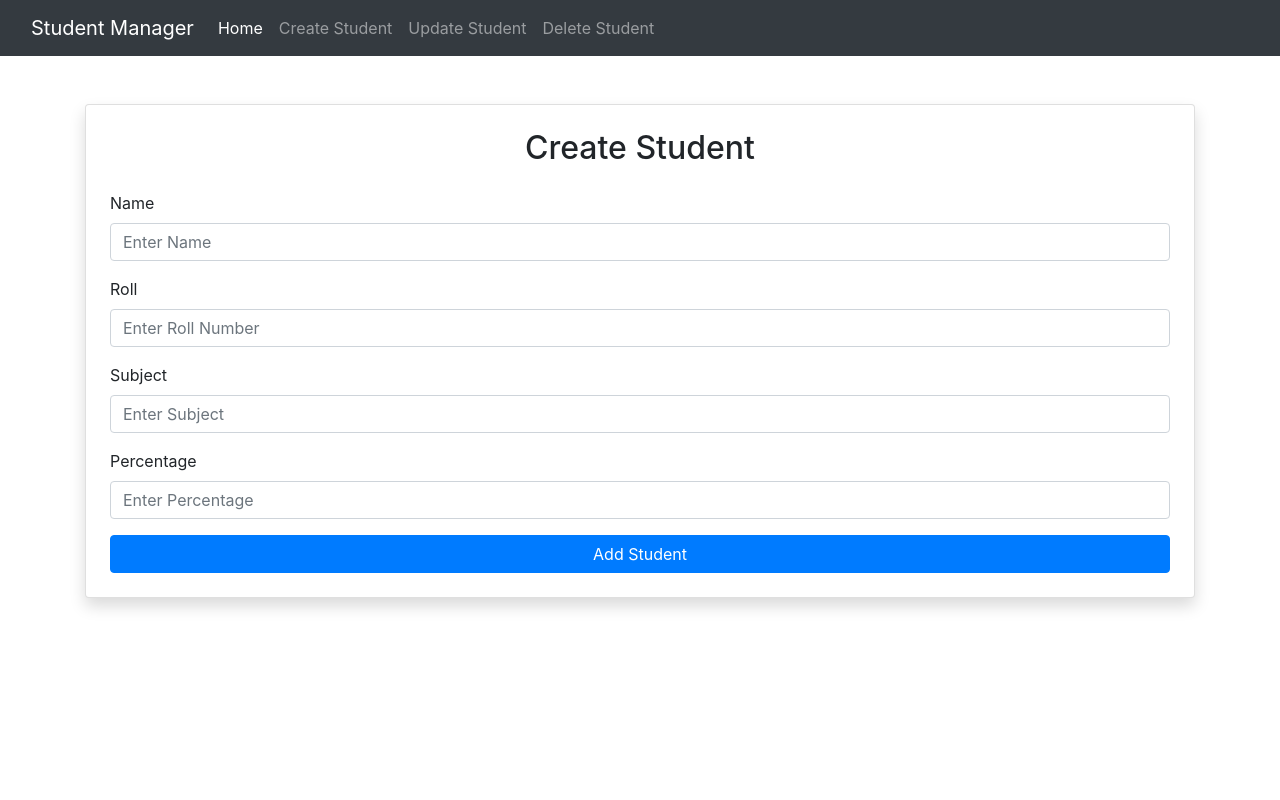
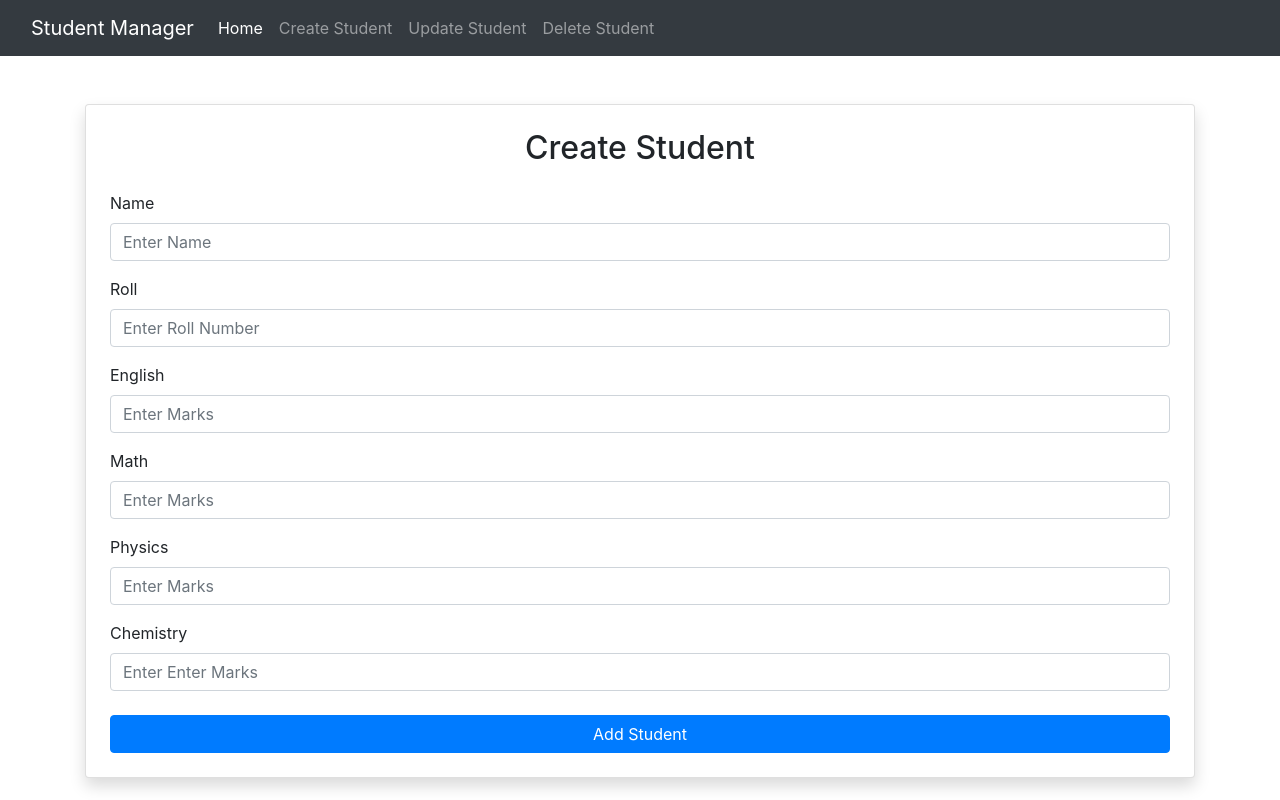
Before and after one commit to Vaibhavcode10/Studentmanagment-system, a React (Create React App) app: page /create in a window 1280 px wide. Built offline with nearby package versions, Linux system fonts and the light colour scheme.

Commit message:
Final changes

```diff
--- a/src/App.js
+++ b/src/App.js
@@ -19,7 +19,7 @@ export default function App() {
             path="/"
             element={
               <div className="container-fluid">
-                <h1 className="text-center my-4">Student Management System</h1>
+                <h1 className="text-center my-4" style={{fontFamily:'monospace'}}>Student Management System</h1>
                 <div className="row">
                   <div className="col-md-12">
                     <StudentListView />
--- a/src/CreateStudent.js
+++ b/src/CreateStudent.js
@@ -1,24 +1,40 @@
 import React from "react";
 import { useStudent } from "./Studentcontextprovider";
 export default function CreateStudent() {
-   const {studentlist,setstudentlist,currentindex,setcurrentindex}=useStudent();
-   const[newstudent,setnewstudent]=React.useState({name:'',roll:'',sub:'',percentage:''});
-   const handelchange=(e)=>{
-      setnewstudent({...newstudent,[e.target.id]:e.target.value});
-   }
-   const handelsubmit=(e)=>{
-      e.preventDefault();
-      setstudentlist([...studentlist,newstudent]);
-      setnewstudent({name:'',roll:'',sub:'',percentage:''});
-   }
+  const { studentlist, setstudentlist, currentindex, setcurrentindex } =
+    useStudent();
+  const [newstudent, setnewstudent] = React.useState({
+    name: "",
+    roll: "",
+    sub: "",
+    percentage: ""
+  });
+  const handelchange = (e) => {
+    setnewstudent({ ...newstudent, [e.target.id]: e.target.value });
+  };
+  const handelsubmit = (e) => {
+    e.preventDefault();
+    setstudentlist([...studentlist, newstudent]);
+    setnewstudent({
+      name: "",
+      roll: "",
+      sub: "",
+      percentage: "",
+      m1: "",
+      m2: "",
+      m3: ""
+    });
+  };
   return (
-     // lets add more data
+    // lets add more data
     <div className="container mt-5">
       <div className="card shadow p-4">
         <h2 className="text-center mb-4">Create Student</h2>
         <form>
           <div className="mb-3">
-            <label htmlFor="name" className="form-label">Name</label>
+            <label htmlFor="name" className="form-label">
+              Name
+            </label>
             <input
               type="text"
               id="name"
@@ -27,10 +43,11 @@ export default function CreateStudent() {
               value={newstudent.name}
               onChange={handelchange}
             />
-
           </div>
           <div className="mb-3">
-            <label htmlFor="roll" className="form-label">Roll</label>
+            <label htmlFor="roll" className="form-label">
+              Roll
+            </label>
             <input
               type="number"
               id="roll"
@@ -41,28 +58,65 @@ export default function CreateStudent() {
             />
           </div>
           <div className="mb-3">
-            <label htmlFor="subject" className="form-label">Subject</label>
+            <label htmlFor="subject" className="form-label">
+            English
+            </label>
             <input
-              type="text"
+              type="number"
               id="sub"
               className="form-control"
-              placeholder="Enter Subject"
+              placeholder="Enter Marks"
               value={newstudent.sub}
               onChange={handelchange}
             />
           </div>
           <div className="mb-3">
-            <label htmlFor="percentage" className="form-label">Percentage</label>
+            <label htmlFor="subject" className="form-label">
+          Math
+            </label>
             <input
               type="number"
-              id="percentage"
+              id="m1"
               className="form-control"
-              placeholder="Enter Percentage"
-              value={newstudent.percentage}
+              placeholder="Enter Marks"
+              value={newstudent.m1}
               onChange={handelchange}
             />
           </div>
-          <button type="submit" className="btn btn-primary w-100" onClick={handelsubmit}>Add Student</button>
+          <div className="mb-3">
+            <label htmlFor="subject" className="form-label">
+           Physics
+            </label>
+            <input
+              type="number"
+              id="m2"
+              className="form-control"
+              placeholder="Enter Marks"
+              value={newstudent.m2}
+              onChange={handelchange}
+            />
+          </div>
+          <div className="mb-4">
+            <label htmlFor="percentage" className="form-label">
+             Chemistry
+            </label>
+            <input
+              type="number"
+              id="m3"
+              className="form-control"
+              placeholder="Enter Enter Marks"
+              value={newstudent.m3}
+              onChange={handelchange}
+            />
+          </div>
+
+          <button
+            type="submit"
+            className="btn btn-primary w-100"
+            onClick={handelsubmit}
+          >
+            Add Student
+          </button>
         </form>
       </div>
     </div>
--- a/src/StudentDeatilsView.js
+++ b/src/StudentDeatilsView.js
@@ -1,33 +1,95 @@
-import React from 'react'
-import { useStudent} from './Studentcontextprovider'
+import React from "react";
+import { useStudent } from "./Studentcontextprovider";
+import UpdateStudent from "./UpdateStudent";
 
 export default function StudentDeatilsView() {
-  const { studentlist, setstudentlist, currentindex, setcurrentindex } =useStudent();
-  const student = currentindex !== null ? studentlist[currentindex]:null
+  const { studentlist, setstudentlist, currentindex, setcurrentindex } =
+    useStudent();
+  const student = currentindex !== null ? studentlist[currentindex] : null;
+  const temp = 3;
   return (
     <>
-    <div className='card  '>
-      <div className='card-header'>
-        Student Details
-      </div>
-      <div className='card-body'>
+      <div className="card ">
+        <div className="card-header">Student Details</div>
+        <div className="card-body">
           {student ? (
             <div>
-            <p> Name: {student.name}</p>
-            <p> Roll No: {student.roll}</p>
-            <p>Math:{student.sub}</p>
-            <p>english:{student.m1}</p>
-            <p>Physics:{student.m2}</p>
-            <p>Chem:{student.m3}</p>
-            <p> Bio: {student.percentage}</p>
-
+              <table
+                className="table table-bordered"
+                style={{ tableLayout: "fixed", width: "100%" }}
+              >
+                <tbody>
+                  <tr>
+                    <th>Name</th>
+                    <td
+                      style={{
+                        color: UpdateStudent.name.length > 10 ? "green" : "red"
+                      }}
+                    >
+                      {student.name}
+                    </td>
+                  </tr>
+                  <tr>
+                    <th>Roll</th>
+                    <td style={{ color: student.roll > 50 ? "red" : "green" }}>
+                      {student.roll}
+                    </td>
+                  </tr>
+                  <tr>
+                    <th>English</th>
+                    <td style={{ color: student.sub > 100 ? "red" : "green" }}>
+                      {student.sub}
+                    </td>
+                  </tr>
+                  <tr>
+                    <th>Math</th>
+                    <td style={{ color: student.m1 > 100 ? "red" : "green" }}>
+                      {student.m1}
+                    </td>
+                  </tr>
+                  <tr>
+                    <th>Physics</th>
+                    <td style={{ color: student.m1 > 100 ? "red" : "green" }}>
+                      {student.m2}
+                    </td>
+                  </tr>
+                  <tr>
+                    <th>English</th>
+                    <td style={{ color: student.m1 > 100 ? "red" : "green" }}>
+                      {student.m3}
+                    </td>
+                  </tr>
+                  <tr>
+                    <th>Total</th>
+                    <td style={{ color: student.m1 > 100 ? "red" : "green" }}>
+                      {
+                        (student.total =
+                          Number(student.m1) +
+                          Number(student.m1) +
+                          Number(student.m1))
+                      }
+                    </td>
+                  </tr>
+                  <tr>
+                    <th>Percentage</th>
+                    <td style={{ color: student.percentage > 100 || student.percentage < 35 ? "red" : "green" }}>
+                    {(student.percentage = Number(student.total) / 3)}
+                    </td>
+                  </tr>
+                  <tr>
+                    <th>Result:</th>
+                    <td  style={{ color: student.percentage > 35 ? "green" : "red" }}>
+                      {student.percentage > 35 ? "Pass" : "Fail"}
+                    </td>
+                  </tr>
+                </tbody>
+              </table>
             </div>
           ) : (
             <p>Click on a student to view details</p>
           )}
         </div>
-
       </div>
     </>
-  )
+  );
 }
--- a/src/StudentListView.js
+++ b/src/StudentListView.js
@@ -34,12 +34,12 @@ export default function StudentListView() {
             <table className="table table-striped table-bordered">
               <thead>
                 <tr>
-                  <th>Student List</th>
+                  <th style={{fontFamily:'monospace'}}>Student List</th>
                 </tr>
               </thead>
               <tbody>
                 <tr>
-                  <td>
+                  <td style={{fontFamily:'monospace'}}>
                     {studentlist.map((item, index) => (
                       <div
                         key={index}
@@ -97,7 +97,7 @@ export default function StudentListView() {
             <p>No student data to display</p>
           )}
         </div>
-        <div className="col-md-6">
+        <div className="col-md-6" style={{ padding: "0 20px" }}>
        {toggle?<StudentDeatilsView/>:<UpdateStudent />}
         </div>
       </div>
--- a/src/UpdateStudent.js
+++ b/src/UpdateStudent.js
@@ -23,11 +23,10 @@ export default function UpdateStudent() {
     setcurrentindex(0);
   };
 
-
   return (
-    <div className="container mt-0">
+    <div className="container-fluid w-100 mt-0" style={{overflow:'hidden'}}>
       <div className="card shadow p-4">
-        <h2 className="text-center mb-4">Update Student</h2>
+        <h2 className="text-center mb-4" style={{fontFamily:'monospace'}}>Update Student</h2>
         <form>
           <div className="mb-3">
             <label htmlFor="name" className="form-label">Name</label>
@@ -37,7 +36,9 @@ export default function UpdateStudent() {
               className="form-control"
               value={updatestudent.name}
               onChange={handleChange}
+              style={{color:updatestudent.name.length>10?'red':'green'}}
             />
+            {updatestudent.name.length>10?<p style={{color:"red"}}>text shoud be less than 10 char</p>:null}
           </div>
           <div className="mb-3">
             <label htmlFor="roll" className="form-label">Roll</label>
@@ -47,57 +48,54 @@ export default function UpdateStudent() {
               className="form-control"
               value={updatestudent.roll}
               onChange={handleChange}
+              style={{color:updatestudent.roll>50?'red':'green'}}
             />
+            {updatestudent.roll>50?<p style={{color:"red"}}>Enter correct roll</p>:null}
           </div>
           <div className="mb-3">
-            <label htmlFor="sub" className="form-label">Subject</label>
+            <label htmlFor="sub" className="form-label">English</label>
             <input
               type="text"
               id="sub"
               className="form-control"
               value={updatestudent.sub}
               onChange={handleChange}
-            />
+              style={{color: updatestudent.sub > 100 ? 'red' : (updatestudent.sub > 35 ? 'green' : 'red')}}            />
+            {updatestudent.sub>100?<p style={{color:"red"}}>Marks must be less than 100</p>:null}
           </div>
           <div className="mb-3">
-            <label htmlFor="sub" className="form-label">M1</label>
+            <label htmlFor="sub" className="form-label">Math</label>
             <input
               type="text"
               id="m1"
               className="form-control"
               value={updatestudent.m1}
               onChange={handleChange}
-            />
+              style={{color: updatestudent.m1 > 100 ? 'red' : (updatestudent.m1 > 35 ? 'green' : 'red')}}            />
+                {updatestudent.m1>100?<p style={{color:"red"}}>Marks must be less than 100</p>:null}
           </div>
           <div className="mb-3">
-            <label htmlFor="sub" className="form-label">M2</label>
+            <label htmlFor="sub" className="form-label">Physics</label>
             <input
               type="text"
               id="m2"
               className="form-control"
               value={updatestudent.m2}
               onChange={handleChange}
-            />
+              style={{color: updatestudent.m2 > 100 ? 'red' : (updatestudent.m2 > 35 ? 'green' : 'red')}}            />
+                {updatestudent.m2>100?<p style={{color:"red"}}>Marks must be less than 100</p>:null}
           </div>
-          <div className="mb-3">
-            <label htmlFor="sub" className="form-label">M3</label>
+          <div className="mb-4">
+            <label htmlFor="sub" className="form-label">Chemistry</label>
             <input
               type="text"
               id="m3"
               className="form-control"
               value={updatestudent.m3}
               onChange={handleChange}
+              style={{color: updatestudent.m3 > 100 ? 'red' : (updatestudent.m3 > 35 ? 'green' : 'red')}}
             />
-          </div>
-          <div className="mb-3">
-            <label htmlFor="percentage" className="form-label">Percentage</label>
-            <input
-              type="number"
-              id="percentage"
-              className="form-control"
-              value={updatestudent.percentage}
-              onChange={handleChange}
-            />
+                {updatestudent.m3>100?<p style={{color:"red"}}>Marks must be less than 100</p>:null}
           </div>
           <button type="submit" className="btn btn-primary w-100" onClick={handleSubmit}>Update Student</button>
         </form>
```
Also changed, not shown: src/Studentcontextprovider.js (+4 -4 lines). Lines whose indentation alone changed are shown as unchanged.
